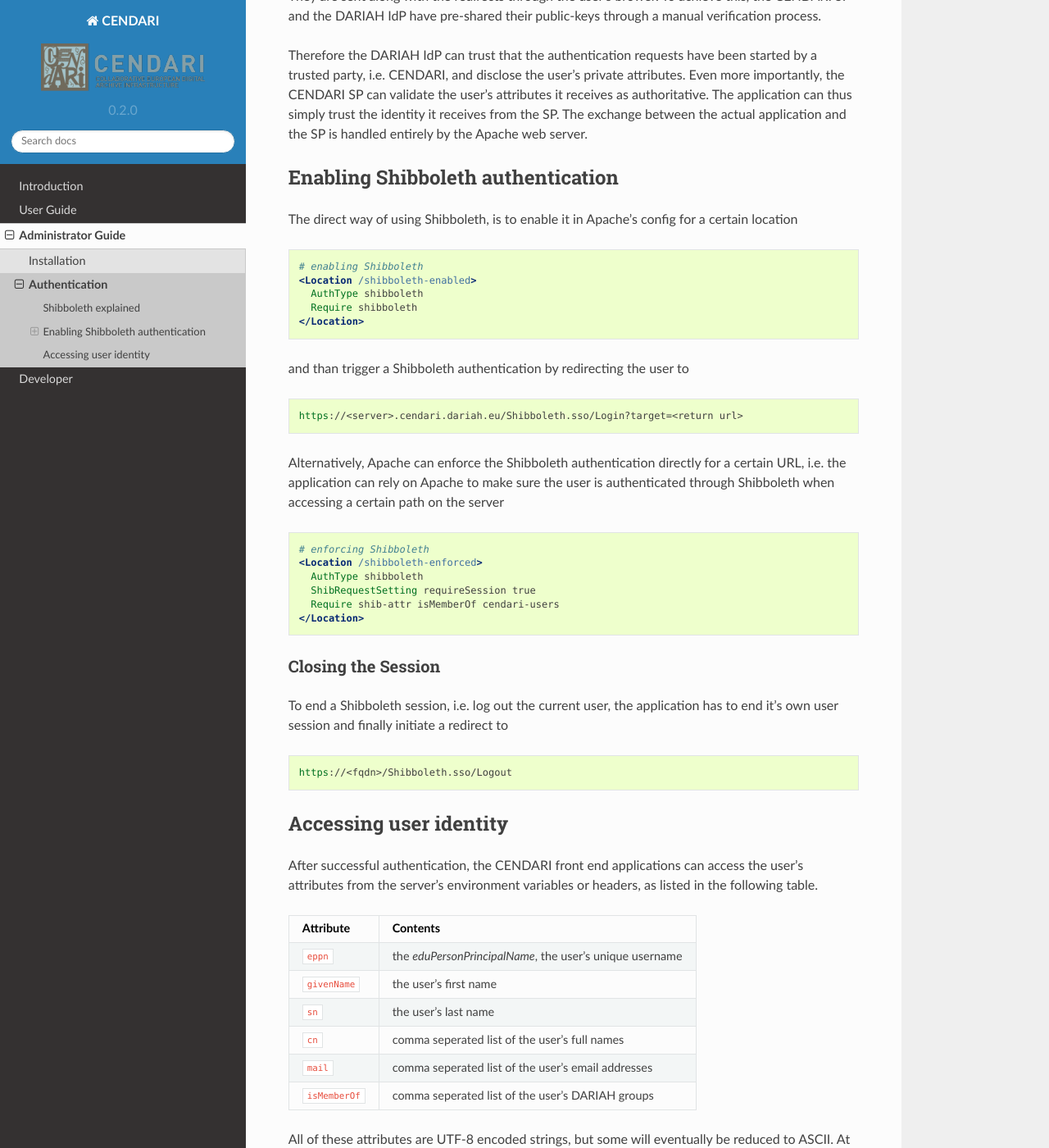
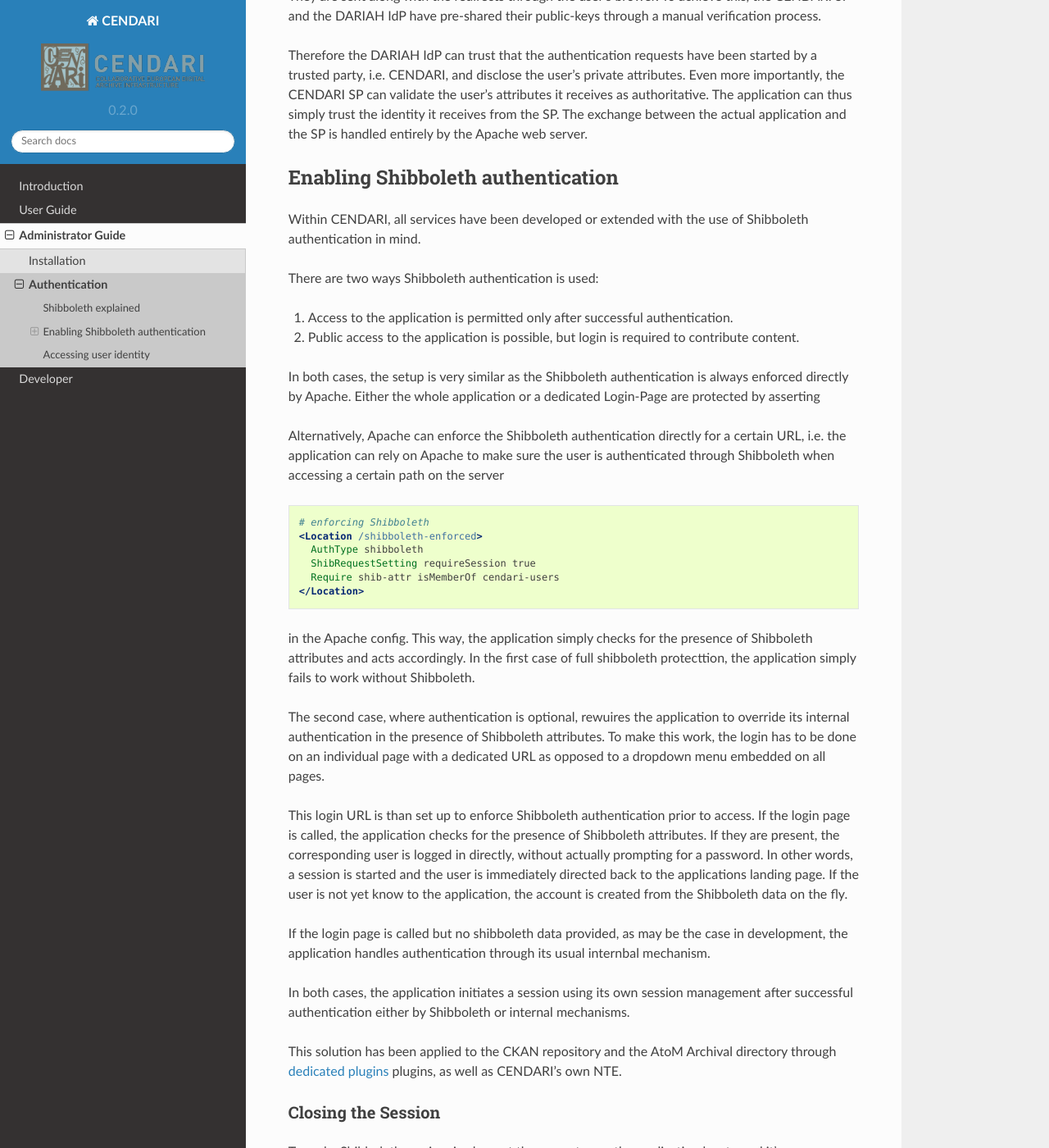
Before and after one commit to CENDARI/documentation, a Sphinx documentation site: the page built from source/admin/authentication.rst, in a window 1280 px wide and 1400 px high, scrolled down 928 px. Shown: the whole window at 82% size. Built offline with Sphinx 7.4.7, drawn with Linux system fonts in a browser that asks for light colours; pages that are not in the unit, such as notebooks, are missing from menus; some of the changed text lies outside the part shown.

Commit message:
update shibboleth auth explanations and admin maintenence todos

```diff
--- a/source/admin.rst
+++ b/source/admin.rst
@@ -9,3 +9,4 @@
 
    admin/installation
    admin/authentication
+   admin/maintenance
--- a/source/admin/authentication.rst
+++ b/source/admin/authentication.rst
@@ -43,21 +43,16 @@
 Enabling Shibboleth authentication
 ----------------------------------
 
-The direct way of using Shibboleth, is to enable it in Apache's config for a certain location
+Within CENDARI, all services have been developed or extended with the use of Shibboleth authentication in mind.
 
-.. code-block:: apache
+There are two ways Shibboleth authentication is used:
 
-   # enabling Shibboleth
-   <Location /shibboleth-enabled>
-     AuthType shibboleth
-     Require shibboleth
-   </Location>
+1. Access to the application is permitted only after successful authentication.
+2. Public access to the application is possible, but login is required to contribute content.
 
-and than trigger a Shibboleth authentication by redirecting the user to
 
-.. code-block:: apache
-
-   https://<server>.cendari.dariah.eu/Shibboleth.sso/Login?target=<return url>
+In both cases, the setup is very similar as the Shibboleth authentication is always enforced directly by Apache.
+Either the whole application or a dedicated Login-Page are protected by asserting
 
 Alternatively, Apache can enforce the Shibboleth authentication directly for a certain URL,
 i.e. the application can rely on Apache to make sure the user is authenticated through Shibboleth when accessing a certain path on the server
@@ -71,6 +66,25 @@
      Require shib-attr isMemberOf cendari-users
    </Location>
 
+in the Apache config.
+This way, the application simply checks for the presence of Shibboleth attributes and acts accordingly.
+In the first case of full shibboleth protecttion, the application simply fails to work without Shibboleth.
+
+The second case, where authentication is optional, rewuires the application to override its internal authentication in the presence of Shibboleth attributes.
+To make this work, the login has to be done on an individual page with a dedicated URL as opposed to a dropdown menu embedded on all pages.
+
+This login URL is than set up to enforce Shibboleth authentication prior to access.
+If the login page is called, the application checks for the presence of Shibboleth attributes.
+If they are present, the corresponding user is logged in directly, without actually prompting for a password.
+In other words, a session is started and the user is immediately directed back to the applications landing page.
+If the user is not yet know to the application, the account is created from the Shibboleth data on the fly.
+
+If the login page is called but no shibboleth data provided, as may be the case in development, the application handles authentication through its usual internbal mechanism.
+
+In both cases, the application initiates a session using its own session management after successful authentication either by Shibboleth or internal mechanisms.
+
+This solution has been applied to the CKAN repository and the AtoM Archival directory through :doc:`dedicated </developer/atom/shibboleth>` :doc:`plugins </developer/ckan/cendari>` plugins, as well as CENDARI's own NTE.
+
 
 Closing the Session
 ^^^^^^^^^^^^^^^^^^^
@@ -80,6 +94,9 @@
 .. code-block:: apache
 
    https://<fqdn>/Shibboleth.sso/Logout
+
+which will close the Shibboleth session on the Server.
+Unless the user has authenticated within the last 30 minutes with the DARIAH IdP, a new login will be required when next accessing the services.
 
 Accessing user identity
 -----------------------
```
